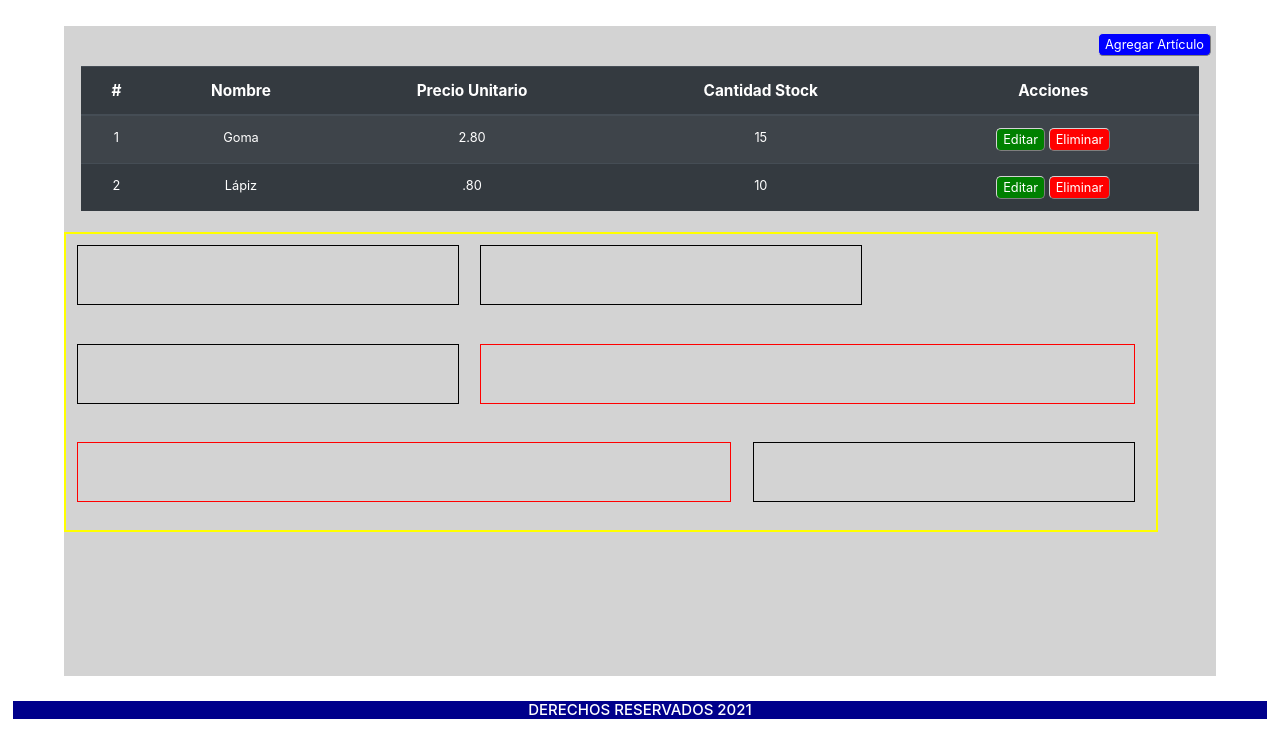
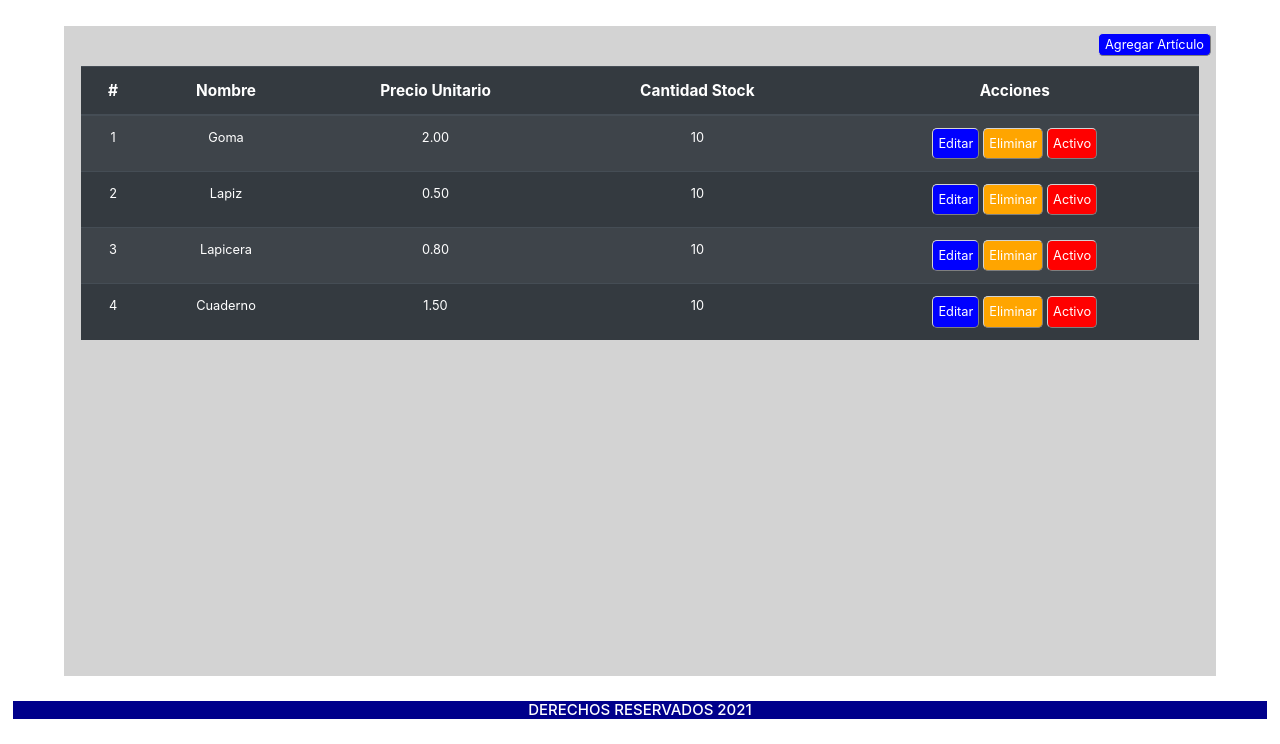
Before and after one commit to juanmagogof1/articulos, a CodeIgniter app: page /articulos/ in a window 1280 px wide. Shown: the part 56-800 px from the top of the page. Run offline with CodeIgniter, Linux system fonts and the light colour scheme; data comes from the database, SQL or seed files in the repository; data that the repository does not hold is empty.

Commit message:
Actualizacion clase

```diff
--- a/application/config/routes.php
+++ b/application/config/routes.php
@@ -54,5 +54,7 @@ $route['404_override'] = '';
 $route['translate_uri_dashes'] = FALSE;
 
 $route['getArticles'] = 'Welcome/getArticles';
+$route['addArticle'] = 'Welcome/addArticle';
 
 $route['login'] = 'Welcome/login';
+$route['articulos'] = 'Welcome/index';
--- a/application/controllers/Welcome.php
+++ b/application/controllers/Welcome.php
@@ -19,11 +19,13 @@ class Welcome extends CI_Controller {
 	}
 	public function index()
 	{
-
+		$info['articulos'] = $this->Queries->getArticles();
 		$this->load->view('Template/head');
 		$this->load->view('Template/menu');
-		$this->load->view('Articulos/allArticles');
+		$this->load->view('Articulos/allArticles',$info);
 		$this->load->view('Template/footer');
+		$this->load->view('Articulos/modalArticles',$info);
+
 	}
 
 	public function getArticles(){
@@ -31,4 +33,11 @@ class Welcome extends CI_Controller {
 		print_r(json_encode($allArticles));
 	}
 
+	public function addArticle(){
+		$data = json_decode(file_get_contents("php://input"), true);
+
+		$result = $this->Queries->addArticle($data);
+
+	}
+
 }
--- a/application/models/Queries.php
+++ b/application/models/Queries.php
@@ -12,4 +12,12 @@ class Queries extends CI_Model
 		return $articulos->result_array();
 	}
 
+	public function addArticle($data){
+		$query = "INSERT INTO catproductos(txtNomProd, ePrecioVenta, eStock) VALUES ('".$data['name']."',".$data['price'].",".$data['stock'].");";
+		if($this->db->query($query))
+			return true;
+		else
+			return false;
+	}
+
 }
--- a/application/views/Articulos/allArticles.php
+++ b/application/views/Articulos/allArticles.php
@@ -26,22 +26,48 @@
 	.btnEdit{
 		border-radius: 5px;
 		border: 1px outset lightgray;
-		background-color: green;
+		background-color: blue;
 		font-size: 1vw;
+		padding: 5px;
+		margin-right: 2px;
+		margin-left: 2px;
 		color: white;
 	}
 	.btnDelete{
 		border-radius: 5px;
 		border: 1px outset lightgray;
+		background-color: orange;
+		font-size: 1vw;
+		padding: 5px;
+		margin-right: 2px;
+		margin-left: 2px;
+		color: white;
+	}
+	.btnActivo{
+		border-radius: 5px;
+		border: 1px outset lightgray;
+		background-color: green;
+		font-size: 1vw;
+		padding: 5px;
+		margin-right: 2px;
+		margin-left: 2px;
+		color: white;
+	}
+	.btnInactivo{
+		border-radius: 5px;
+		border: 1px outset lightgray;
 		background-color: red;
 		font-size: 1vw;
+		padding: 5px;
+		margin-right: 2px;
+		margin-left: 2px;
 		color: white;
 	}
 
 </style>
 <main>
 	<div id="addArticle">
-		<button class="btnAdd">Agregar Artículo</button>
+		<button class="btnAdd" onclick="nwProducto();">Agregar Artículo</button>
 	</div>
 	<div id="tblArticles">
 		<table class="table table-dark table-striped">
@@ -55,38 +81,31 @@
 		      </tr>
 		    </thead>
 		    <tbody id="tblItems">
-		      <tr>
-		        <td>1</td>
-		        <td>Goma</td>
-		        <td>2.80</td>
-		        <td>15</td>
-		        <td>
-		        	<button class="btnEdit">Editar</button>
-		        	<button class="btnDelete">Eliminar</button>
-		    	</td>
-		      </tr>
-		       <tr>
-		        <td>2</td>
-		        <td>Lápiz</td>
-		        <td>.80</td>
-		        <td>10</td>
-		        <td>
-		        	<button class="btnEdit">Editar</button>
-		        	<button class="btnDelete">Eliminar</button>
-		    	</td>
-		      </tr>
+		    	<?php foreach ($articulos as $articulo) {
+		   		echo "<tr>";
+		   	    echo "<td>" .$articulo['eIdProducto']. "</td>";
+		   	    echo "<td>" .$articulo['txtNomProd']. "</td>";
+		   	    echo "<td>" .$articulo['ePrecioVenta']. "</td>";
+		   	    echo "<td>" .$articulo['eStock']."</td>";
+		   	    echo "<td>";
+		   	    echo "<button class='btnEdit'>Editar</button>";
+		   	    echo "<button class='btnDelete'>Eliminar</button>";
+		   	    echo "<button class='";
+		   	    if($articulo['bActivo'] == 1 )
+		   	    	echo "btnActivo";
+		   	    else
+		   	    	echo "btnInactivo";
+	   	    	echo "'>Activo</button>";
+		   		echo "</td>";
+		   	  	echo "</tr>";
+		    	} ?>
+
+
 
 		    </tbody>
 		  </table>
 	</div>
-	<div class="varios">
-		<div class="item"></div>
-		<div class="item"></div>
-		<div class="item"></div>
-		<div class="item2"></div>
-		<div class="item2"></div>
-		<div class="item"></div>
-	</div>
+
 
 </main>
 <style type="text/css">
@@ -112,7 +131,7 @@
 
 </style>
 <script>
-	function fillArticles(){
-		/*Rellenado de tabla*/
+	function nwProducto(){
+		$('#addProduct').modal('show');
 	}
 </script>
--- a/application/views/Articulos/modalArticles.php
+++ b/application/views/Articulos/modalArticles.php
@@ -0,0 +1,82 @@
+<!-- The Modal -->
+<div class="modal" id="addProduct">
+  <div class="modal-dialog">
+    <div class="modal-content">
+
+      <!-- Modal Header -->
+      <div class="modal-header">
+        <h4 class="modal-title">Agregar Producto</h4>
+        <button type="button" class="close" data-dismiss="modal">&times;</button>
+      </div>
+
+      <!-- Modal body -->
+      <div class="modal-body">
+        <div class="input-group mb-3">
+          <div class="input-group-prepend">
+            <span class="input-group-text">Nombre Producto: </span>
+          </div>
+          <input type="text" class="form-control" id="nwProdName">
+        </div>
+        <div class="input-group mb-3">
+          <div class="input-group-prepend">
+            <span class="input-group-text">Precio Unitario: </span>
+          </div>
+          <input type="text" class="form-control" id="nwPre">
+
+          <div class="input-group-prepend">
+            <span class="input-group-text">Cantidad: </span>
+          </div>
+          <input type="number" class="form-control" min="1" max="1000" id="nwCant" value="1">
+        </div>
+      </div>
+      <!-- Modal footer -->
+      <div class="modal-footer">
+        <button type="button" class="btn btn-outline-success waves-effect" onclick="saveProd();">Guardar</button>
+        <button type="button" class="btn btn-outline-danger waves-effect" data-dismiss="modal">Cancelar</button>
+      </div>
+
+    </div>
+  </div>
+</div>
+
+<script>
+  var prodName = document.getElementById('nwProdName');
+  var prodPrice = document.getElementById('nwPre');
+  var prodStock = document.getElementById('nwCant');
+  function saveProd(){
+      var obj = {};
+      var cmp =0;
+      if(prodName.value != ''){
+        obj.name = prodName.value;
+        cmp++;
+      }
+      else
+        alert("Favor de escribir un nombre");
+      if(prodPrice.value != ''){
+        obj.price = prodPrice.value;
+        cmp++;
+      }
+      else
+        alert("Favor de escribir un precio");
+      if(prodStock.value != ''){
+        obj.stock = prodStock.value;
+        cmp++;
+      }
+      else
+        alert("Favor de escribir una cantidad de stock");
+      if(cmp == 3){
+        axios.post("<?php echo site_url('addArticle') ?>", obj
+        ).then(function(res){
+            if (res.status == 200) {
+
+              window.location = "<?php echo site_url('articulos') ?>";
+            }
+
+          }).catch(function(err){
+
+            alet(err);
+            console.log(err);
+          });
+      }
+  }
+</script>
```
